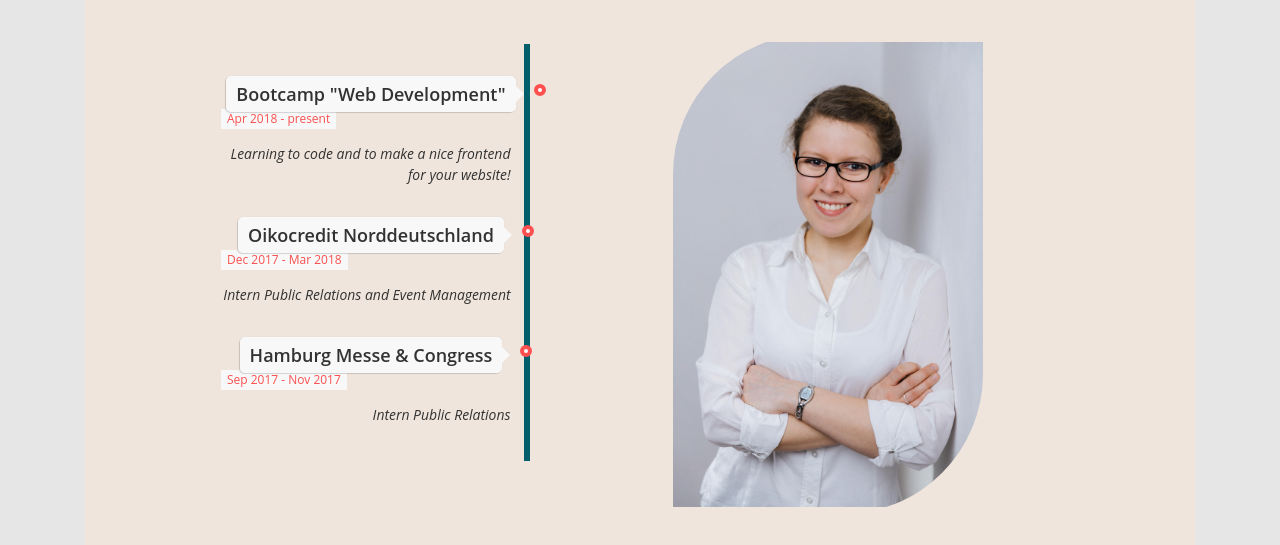
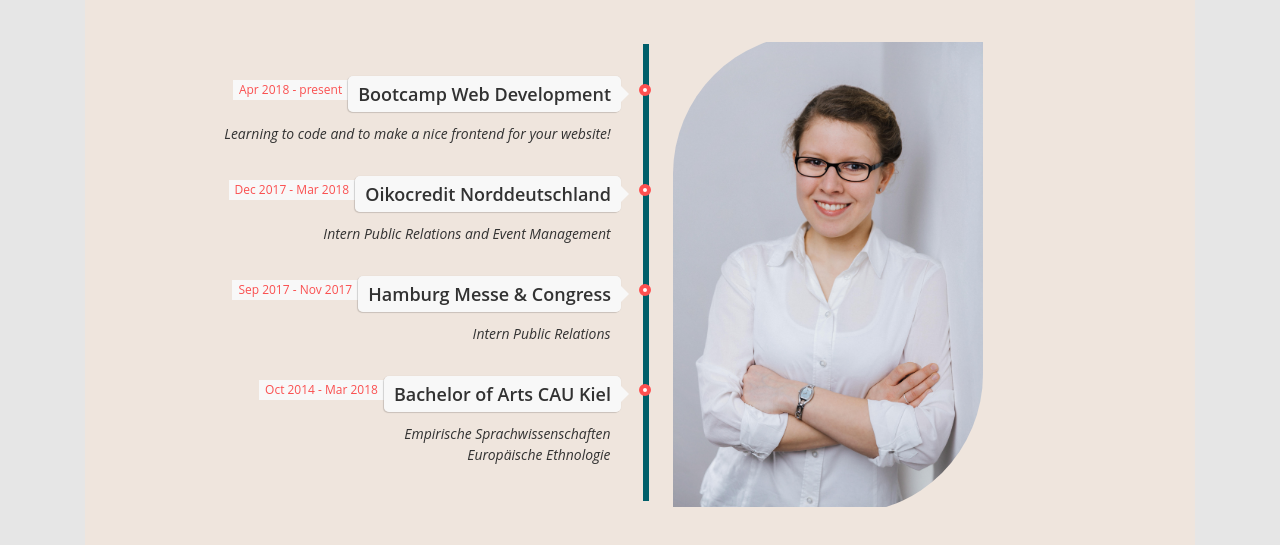
Before and after one commit to Janna135/fishy-website, a plain HTML site: page skills.html in a window 1280 px wide. Shown: the part 517-1062 px from the top of the page. Drawn offline with Linux system fonts and the light colour scheme.

Commit message:
Working on timeline

```diff
--- a/css/skills.css
+++ b/css/skills.css
@@ -22,7 +22,7 @@ body {
 
 .timeline:before {
   position: absolute;
-  left: 100%;
+  left: 139%;
   top: 0;
   content: ' ';
   display: block;
@@ -47,7 +47,7 @@ body {
 
 .direction-l {
   position: relative;
-  width: 300px;
+  width: 400px;
   float: left;
   text-align: right;
 }
--- a/css/styles.css
+++ b/css/styles.css
@@ -35,7 +35,6 @@ h2{
 }
 .h2_skills{
     color:#efe5dd;
-    font-weight: lighter;
 }
 
 section{
@@ -130,7 +129,9 @@ a:hover{
     width: auto;
 }
 
-
+.h2__special{
+    color: #005f6a;
+}
 .para{
     color: #005f6a;
     position: center;
--- a/skills.html
+++ b/skills.html
@@ -27,10 +27,11 @@
     <ul class="timeline">
 <!-- Item 1 -->
       <li>
+
         <div class="direction-l">
           <div class="flag-wrapper">
             <span class="flag">
-              Bootcamp "Web Development"
+              Bootcamp Web Development
             </span>
               <span class="time-wrapper">
                 <span class="time">
@@ -80,12 +81,32 @@
           </div>
         </div>
       </li>
+<!-- Item 4 -->
+      <li>
+        <div class="direction-l">
+          <div class="flag-wrapper">
+            <span class="flag">
+              Bachelor of Arts CAU Kiel
+            </span>
+            <span class="time-wrapper">
+              <span class="time">
+                Oct 2014 - Mar 2018
+              </span>
+            </span>
+          </div>
+          <div class="desc">
+            Empirische Sprachwissenschaften <br>
+            Europäische Ethnologie
+          </div>
+        </div>
+      </li>
     </ul>
   </section>
   <section class="col-4 ml-1">
     <img class="img-fluid img__self__about" src="images/170227_02.jpg" alt="">
   </section>
 </div>
+<hr color="#005f6a" width="80%">
 
 </main>
 </div>
```
